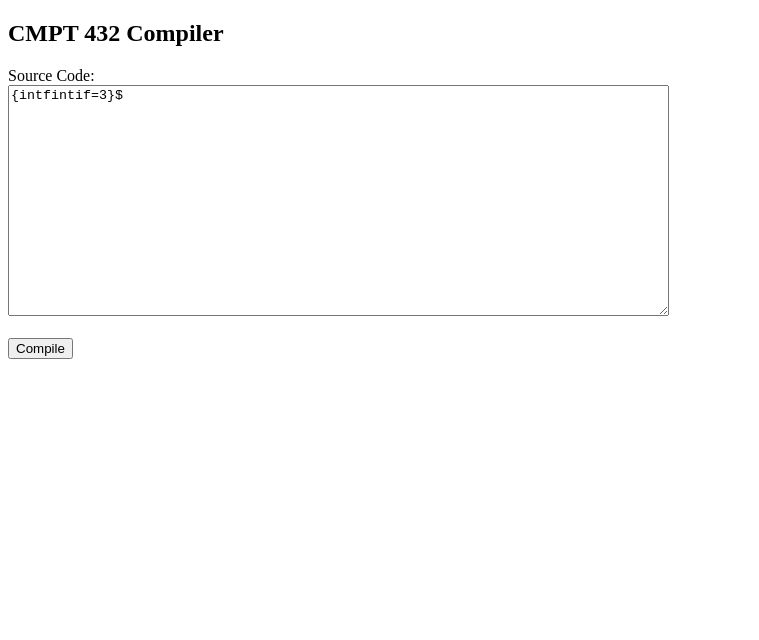
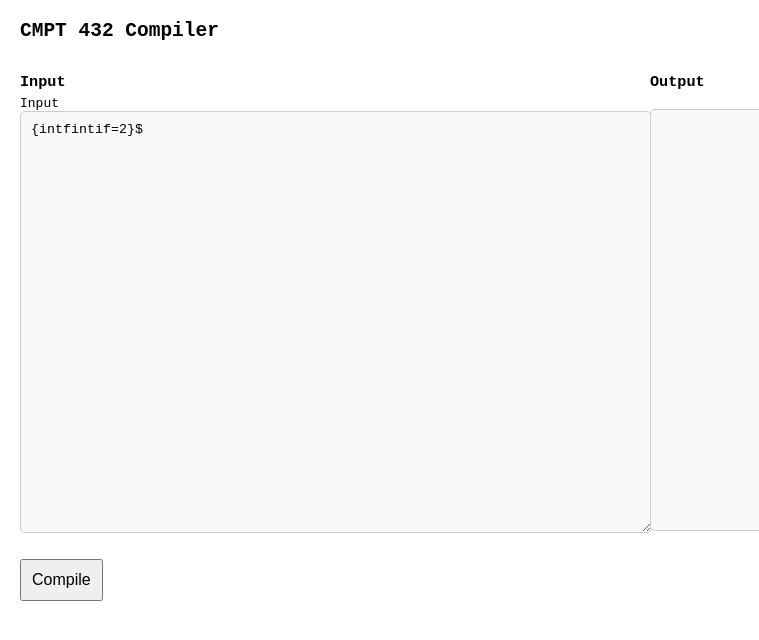
Before and after one commit to RyanACahill/compilers, a website: page index.html in a window 1280 px wide. Shown: the whole page, without its empty margins (0-759 px from the left). Drawn offline with Linux system fonts and the light colour scheme.

Commit message:
html works, changing output loc

```diff
--- a/index.html
+++ b/index.html
@@ -4,23 +4,69 @@
     <meta charset="UTF-8">
     <meta name="viewport" content="width=device-width, initial-scale=1.0">
     <title>Compiler</title>
+
+    <style>
+        body {
+            font-family: monospace;
+            margin: 20px;
+        }
+
+        .container {
+            display: flex;
+            gap: 20px;
+        }
+
+        .panel {
+            flex: 1;
+            display: flex;
+            flex-direction: column;
+        }
+
+        textarea, pre {
+            width: 100%;
+            height: 400px;
+            padding: 10px;
+            border: 1px solid #ccc;
+            border-radius: 5px;
+            overflow: auto;
+            background: #f9f9f9;
+        }
+
+        button {
+            margin-top: 15px;
+            padding: 10px;
+            font-size: 16px;
+        }
+
+        h3 {
+            margin-bottom: 5px;
+        }
+    </style>
 </head>
 <body>
 
 <h2>CMPT 432 Compiler</h2>
 
-<label for="input">Source Code:</label><br>
+<div class="container">
+    <!-- INPUT -->
+    <div class="panel">
+        <h3>Input</h3>
+<label for="input">Input</label>
+<textarea id="input" placeholder="Enter your program here..." title="Compiler input">
+{intfintif=2}$
+</textarea>    </div>
 
-<textarea id="input" rows="15" cols="80" placeholder="Enter your program here...">{intfintif=3}$</textarea>
-
-<br><br>
+    <!-- OUTPUT -->
+    <div class="panel">
+        <h3>Output</h3>
+        <pre id="output"></pre>
+    </div>
+</div>
 
 <button id="compileBtn">Compile</button>
 
-<pre id="output"></pre>
-
 <script type="module">
-import * as CompilerModule from "./distrib/compiler/BrowserRunner.js?v=3";
+import * as CompilerModule from "./distrib/compiler/BrowserRunner.js";
 
 const button = document.getElementById("compileBtn");
 const input = document.getElementById("input");
```
